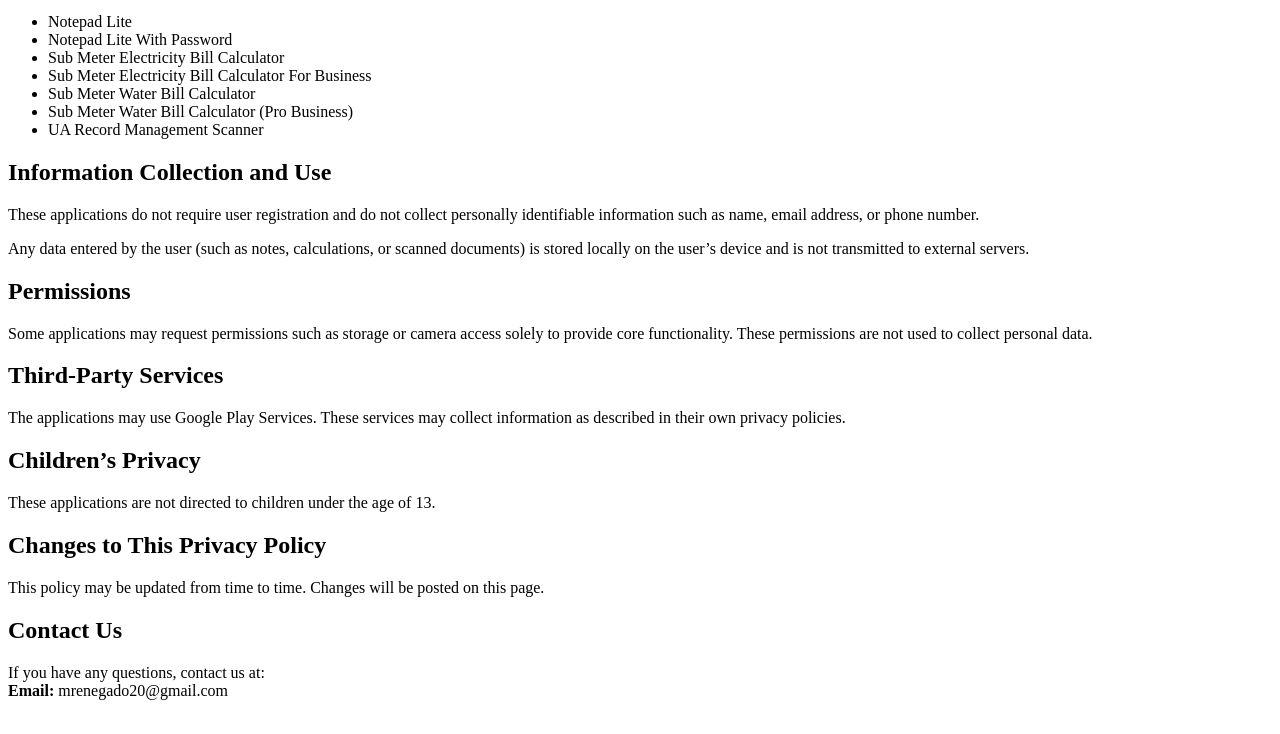
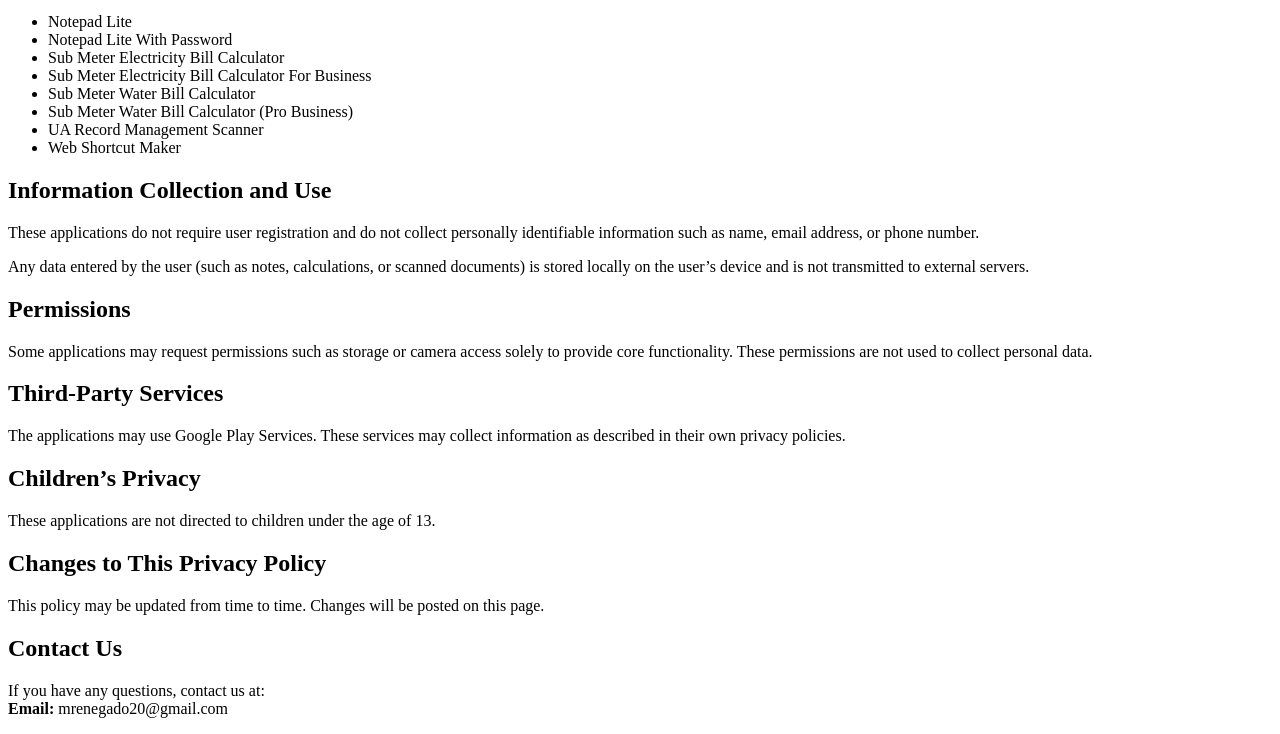
Before and after one commit to mrenegado20/privacy-policy, a plain HTML site: page Index.html in a window 1280 px wide. Shown: the part 101-835 px from the top of the page. Drawn offline with Linux system fonts and the light colour scheme.

Commit message:
Update Index.html

```diff
--- a/Index.html
+++ b/Index.html
@@ -21,6 +21,7 @@ This Privacy Policy applies to all mobile applications developed and published b
   <li>Sub Meter Water Bill Calculator</li>
   <li>Sub Meter Water Bill Calculator (Pro Business)</li>
   <li>UA Record Management Scanner</li>
+  <li>Web Shortcut Maker</li>
 </ul>
 
 <h2>Information Collection and Use</h2>
```
